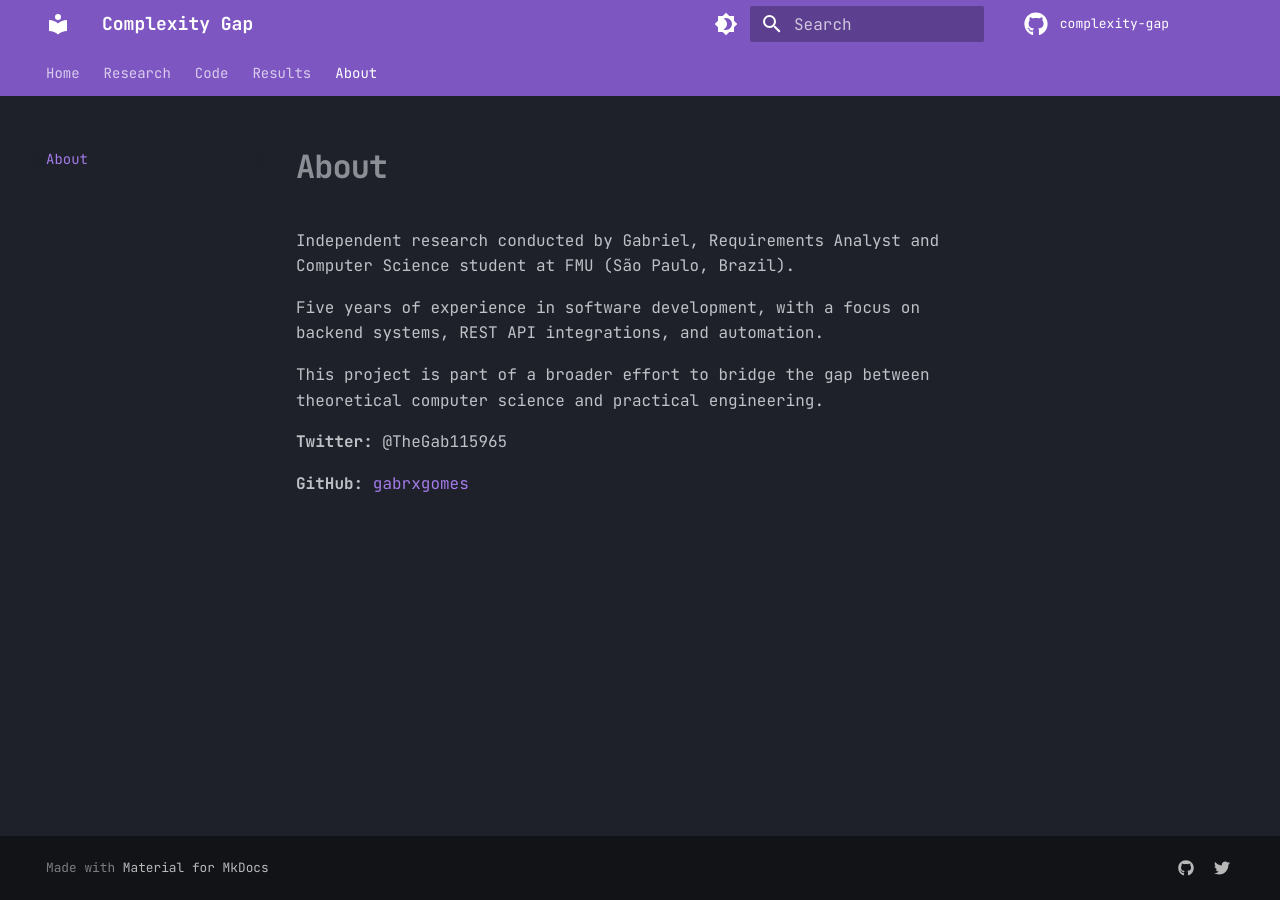
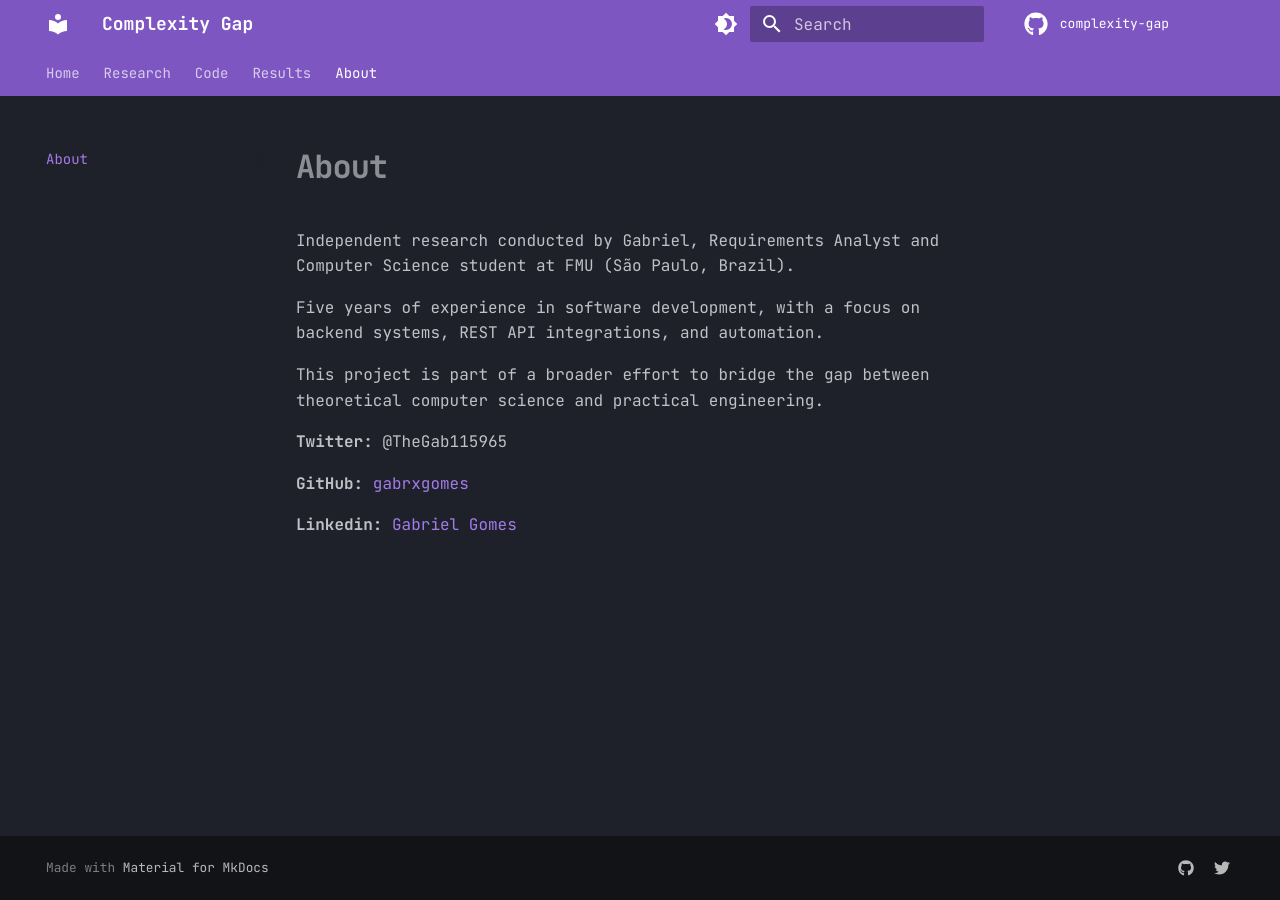
Before and after one commit to gabrxgomes/complexity-gap, an MkDocs documentation site: the page built from docs/about.md, in a window 1280 px wide. Built offline with MkDocs 1.6.1 and Material for MkDocs 9.7.7, drawn with Linux system fonts in a browser that asks for light colours; comment, search, counter and statistics services are not loaded.

Commit message:
Add LinkedIn profile link to about.md

```diff
--- a/docs/about.md
+++ b/docs/about.md
@@ -9,3 +9,5 @@ This project is part of a broader effort to bridge the gap between theoretical c
 **Twitter:** @TheGab115965
 
 **GitHub:** [gabrxgomes](https://github.com/gabrxgomes)
+
+**Linkedin:** [Gabriel Gomes]([https://github.com/gabrxgome](https://www.linkedin.com/in/gabriel-gomes-641950163/)s)
```
